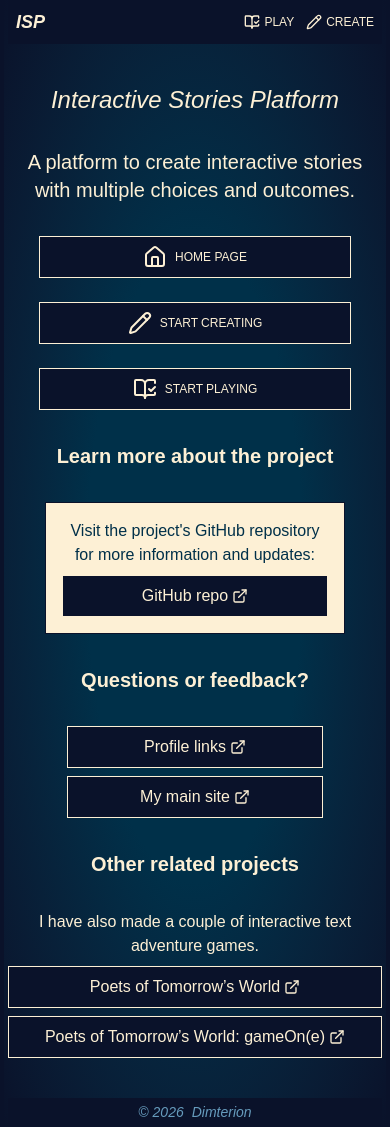
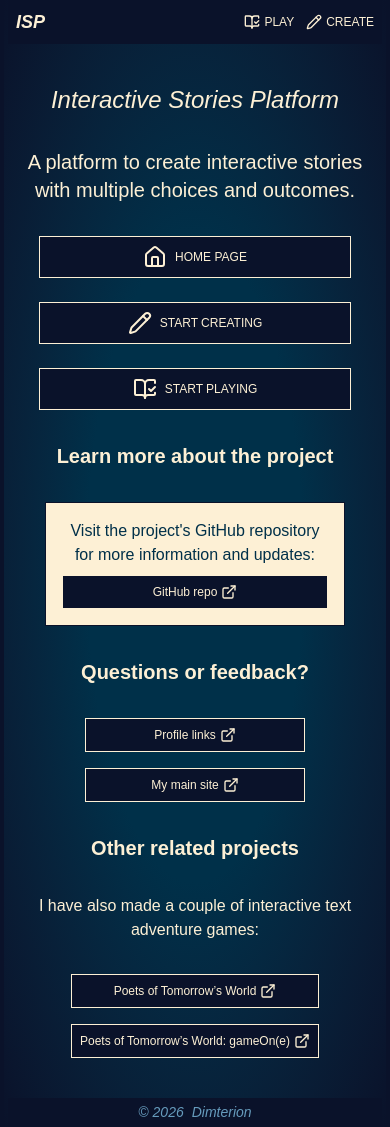
Before and after one commit to Dimterion/stories-platform, a React (Vite) app: page /about in a window 390 px wide. Built offline with nearby package versions, Linux system fonts and the light colour scheme; a web font is replaced by a local one.

Commit message:
adjust about page structure

```diff
--- a/src/components/ui/ExternalPageLink.jsx
+++ b/src/components/ui/ExternalPageLink.jsx
@@ -4,7 +4,7 @@ export default function ExternalPageLink({ link, icon, text }) {
       href={link}
       target="_blank"
       rel="noopener noreferrer"
-      className="hover:bg-softWhite hover:text-deepBlue bg-darkBlue text-softWhite inline-flex w-full items-center justify-center gap-1 border p-2"
+      className="hover:bg-softWhite hover:text-deepBlue bg-darkBlue text-softWhite inline-flex w-full items-center justify-center gap-1 border p-2 text-xs transition-all duration-300 active:scale-95 sm:text-base"
     >
       {text} {icon}
     </a>
--- a/src/pages/about.jsx
+++ b/src/pages/about.jsx
@@ -32,15 +32,11 @@ export default function AboutPage() {
           Visit the project's GitHub repository for more information and
           updates:
         </p>
-        <a
-          href="https://github.com/Dimterion/stories-platform"
-          target="_blank"
-          rel="noopener noreferrer"
-          className="hover:bg-softWhite hover:text-deepBlue bg-darkBlue text-softWhite inline-flex w-full items-center justify-center gap-1 border p-2"
-        >
-          GitHub repo
-          <ExternalLink className="size-4 shrink-0" />
-        </a>
+        <ExternalPageLink
+          link="https://github.com/Dimterion/stories-platform"
+          icon={<ExternalLink className="size-4 shrink-0" />}
+          text="GitHub repo"
+        />
       </section>
       {/* <p>
         I've written a series of articles about working on this project and
@@ -94,7 +90,7 @@ export default function AboutPage() {
         </article>
       </section> */}
       <h3 className="text-xl font-bold">Questions or feedback?</h3>
-      <section className="mx-2 flex flex-wrap items-center gap-2">
+      <section className="mx-2 flex flex-wrap items-center gap-4">
         <ExternalPageLink
           link="https://linktr.ee/dimterion"
           icon={<ExternalLink className="size-4 shrink-0" />}
@@ -107,8 +103,8 @@ export default function AboutPage() {
         />
       </section>
       <h3 className="text-xl font-bold">Other related projects</h3>
-      <section className="flex flex-col gap-2">
-        <p>I have also made a couple of interactive text adventure games.</p>
+      <p>I have also made a couple of interactive text adventure games:</p>
+      <section className="flex flex-col gap-4">
         <ExternalPageLink
           link="https://poets-of-tomorrows-world.vercel.app"
           icon={<ExternalLink className="size-4 shrink-0" />}
```
